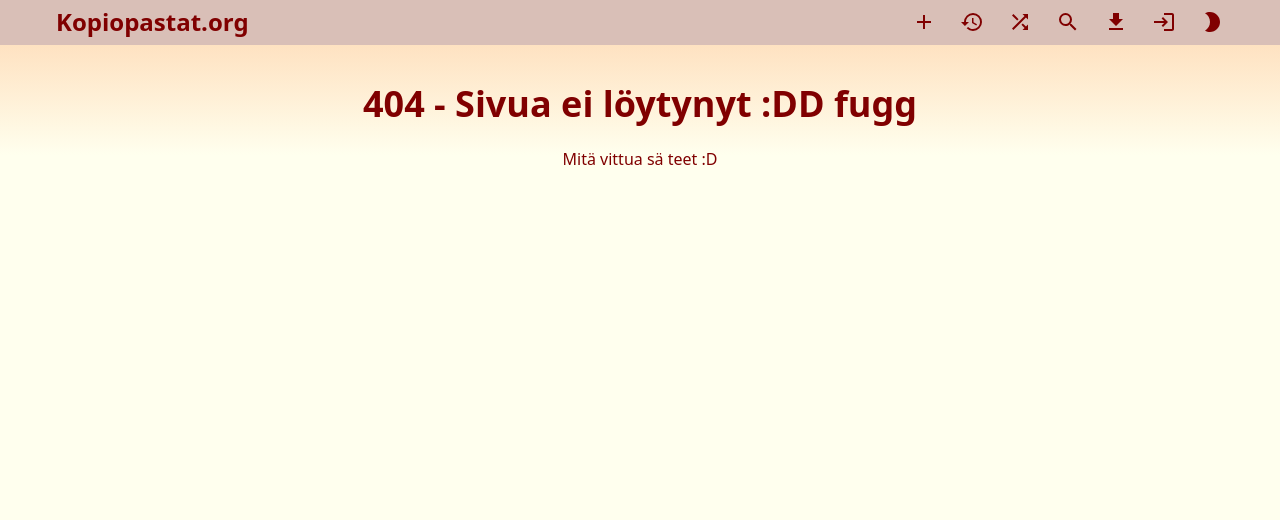
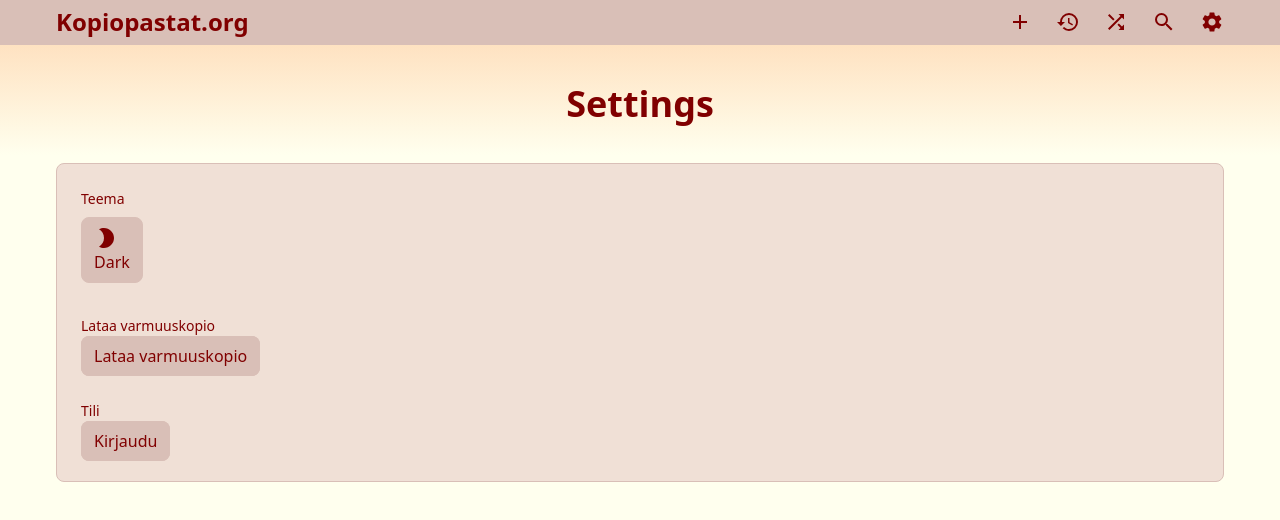
Before and after one commit to sakkedev/kopiopastat-frontend, a Next.js app: page /settings in a window 1280 px wide. Before the commit this address had no page. Shown: the top 520 px of the page. Built offline with nearby package versions, Linux system fonts and the light colour scheme.

Commit message:
Minor tweaks

```diff
--- a/components/Header.js
+++ b/components/Header.js
@@ -5,10 +5,10 @@
 import { postLogout } from '../utils/api'
 import { isLoggedIn } from '../utils/auth'
 import { translations } from '../utils/translations'
-import { MdMenuBook, MdHistory, MdShuffle, MdSearch, MdDownload, MdAdd, MdWbSunny, MdBrightness2, MdLogin, MdLogout, MdEdit } from 'react-icons/md'
+import { MdMenuBook, MdHistory, MdShuffle, MdSearch, MdDownload, MdAdd, MdWbSunny, MdBrightness2, MdLogin, MdLogout, MdEdit, MdSettings } from 'react-icons/md'
 import { API_BASE } from '../utils/api'
 
-export default function Header({ showEdit = false, editHref = '' }) {
+export default function Header({ showEdit = false, editHref = '', showShuffle = true }) {
   const router = useRouter()
   const [isDark, setIsDark] = useState(false)
   const [loggedIn, setLoggedIn] = useState(false)
@@ -55,17 +55,9 @@
           {showEdit && <Link href={editHref} title={translations.edit} className="glyph"><MdEdit size={24} color="currentColor" /></Link>}
           <Link href="/new" title={translations.new} className="glyph"><MdAdd size={24} color="currentColor" /></Link>
           <Link href="/recent/1" title={translations.recentEdits} className="glyph"><MdHistory size={24} color="currentColor" /></Link>
-          <button onClick={handleRandom} title={translations.random} className="glyph"><MdShuffle size={24} color="currentColor" /></button>
+          {showShuffle && <button onClick={handleRandom} title={translations.random} className="glyph"><MdShuffle size={24} color="currentColor" /></button>}
           <Link href="/search" title={translations.search} className="glyph"><MdSearch size={24} color="currentColor" /></Link>
-          <a href={`${API_BASE}/download_backup`} download title={translations.downloadBackup} className="glyph"><MdDownload size={24} color="currentColor" /></a>
-          {loggedIn ? (
-            <button onClick={handleLogout} title={translations.logoutTitle} className="glyph"><MdLogout size={24} color="currentColor" /></button>
-          ) : (
-            <Link href="/login" title={translations.login} className="glyph"><MdLogin size={24} color="currentColor" /></Link>
-          )}
-          <button onClick={toggleTheme} title={isDark ? translations.switchToLight : translations.switchToDark} className="glyph">
-            {isDark ? <MdWbSunny size={24} color="currentColor" /> : <MdBrightness2 size={24} color="currentColor" />}
-          </button>
+          <Link href="/settings" title="Settings" className="glyph"><MdSettings size={24} color="currentColor" /></Link>
         </nav>
       </div>
     </header>
--- a/pages/pasta/[id].js
+++ b/pages/pasta/[id].js
@@ -212,7 +212,7 @@
         <meta name="twitter:description" content={entry.content.substring(0, 200) + (entry.content.length > 200 ? '...' : '')} />
         {entry.filename && <meta name="twitter:image" content={`${API_BASE}/images/${entry.id}/${entry.filename}`} />}
       </Head>
-      <Header showEdit={(loggedIn || !entry.filename)} editHref={`/edit/${id}`} />
+      <Header showEdit={(loggedIn || !entry.filename)} editHref={`/edit/${id}`} showShuffle={false} />
       <div className="button-group-center">
         <button className="button glyph" onClick={handlePrev} disabled={entry.order_index === 0}><MdChevronLeft size={24} color="currentColor" /></button>
         <button className="button glyph" onClick={handleRandom}><MdShuffle size={24} color="currentColor" /></button>
--- a/pages/search.js
+++ b/pages/search.js
@@ -66,7 +66,8 @@
           <ul className="list">
             {results.map(result => (
               <li key={result.id} className="list-item">
-                <Link href={`/pasta/${result.id}`} className="list-link list-title">{result.title}
+                <Link href={`/pasta/${result.id}`} className="list-link">
+                <div className="list-title">{result.title}</div>
                 <p className="list-content">{result.content.substring(0, 128)}{result.content.length > 128 ? '...' : ''}</p></Link>
 
               </li>
--- /dev/null
+++ b/pages/settings.js
@@ -0,0 +1,77 @@
+import { useState, useEffect } from 'react'
+import { useRouter } from 'next/router'
+import Link from 'next/link'
+import Head from 'next/head'
+import Header from '../components/Header'
+import { postLogout } from '../utils/api'
+import { isLoggedIn } from '../utils/auth'
+import { translations } from '../utils/translations'
+import { MdWbSunny, MdBrightness2 } from 'react-icons/md'
+import { API_BASE } from '../utils/api'
+
+export default function Settings() {
+  const router = useRouter()
+  const [isDark, setIsDark] = useState(false)
+  const [loggedIn, setLoggedIn] = useState(false)
+
+  useEffect(() => {
+    const savedTheme = localStorage.getItem('theme')
+    const prefersDark = window.matchMedia('(prefers-color-scheme: dark)').matches
+    const initialTheme = savedTheme ? savedTheme === 'dark' : prefersDark
+    setIsDark(initialTheme)
+    setLoggedIn(isLoggedIn())
+  }, [])
+
+  const toggleTheme = () => {
+    const newTheme = !isDark
+    setIsDark(newTheme)
+    document.documentElement.classList.toggle('dark', newTheme)
+    localStorage.setItem('theme', newTheme ? 'dark' : 'light')
+  }
+
+  const handleLogout = async () => {
+    try {
+      await postLogout()
+      window.location.reload()
+    } catch (error) {
+      console.error(error)
+      window.location.reload()
+    }
+  }
+
+  return (
+    <div>
+      <Head>
+        <title>{`Settings | ${translations.siteTitle}`}</title>
+        <meta name="description" content="Settings" />
+        <meta name="robots" content="noindex, nofollow" />
+      </Head>
+      <Header />
+      <div className="container">
+        <div className="center">
+          <h1 className="title">Settings</h1>
+        </div>
+        <div className="content-bg content-box">
+          <div className="form-group" style={{ marginBottom: '32px' }}>
+            <label className="label">{translations.theme}</label>
+            <button onClick={toggleTheme} className="button">
+              {isDark ? <><MdWbSunny size={24} color="currentColor" /> Light (Yotsuba)</> : <><MdBrightness2 size={24} color="currentColor" /> Dark</>}
+            </button>
+          </div>
+          <div className="form-group" style={{ marginBottom: '32px' }}>
+            <label className="label">{translations.downloadBackup}</label>
+            <a href={`${API_BASE}/download_backup`} download className="button">{translations.downloadBackup}</a>
+          </div>
+          <div className="form-group">
+            <label className="label">{translations.account}</label>
+            {loggedIn ? (
+              <button onClick={handleLogout} className="button">{translations.logoutTitle}</button>
+            ) : (
+              <Link href="/login" className="button">{translations.login}</Link>
+            )}
+          </div>
+        </div>
+      </div>
+    </div>
+  )
+}
--- a/styles/globals.css
+++ b/styles/globals.css
@@ -41,6 +41,11 @@
 .button:disabled {
   cursor: not-allowed;
   opacity: 0.5;
+}
+
+.button.active {
+  background-color: #800000;
+  color: #F0E0D6;
 }
 
 .button-small {
@@ -212,7 +217,7 @@
   text-overflow: ellipsis;
   white-space: nowrap;
   overflow-wrap: break-word;
-  -webkit-line-clamp: 3;
+  -webkit-line-clamp: 2;
   -webkit-box-orient: vertical;
   display: -webkit-box;
   overflow: hidden;
@@ -288,7 +293,7 @@
 }
 
 .form-group {
-  margin-bottom: 24px;
+  margin-bottom: 4px;
 }
 
 .label {
@@ -406,6 +411,11 @@
 
 .dark .button:hover {
   background-color: #777777;
+}
+
+.dark .button.active {
+  background-color: #d4d4d4;
+  color: #191919;
 }
 
 .dark .input {
@@ -573,6 +583,14 @@
   height: auto;
 }
 
+.button.glyph.active {
+  color: #F0E0D6 !important;
+}
+
+.dark .button.glyph.active {
+  color: #191919 !important;
+}
+
 @media (max-width: 768px) {
   .header-container {
     flex-direction: column;
--- a/utils/translations.js
+++ b/utils/translations.js
@@ -71,5 +71,10 @@
   noNextEntry: "Ei seuraavaa merkintää",
   randomLoadFailed: "Satunnaisen merkinnän lataaminen epäonnistui",
   incorrectCaptcha: "Väärä vastaus",
-  verifyCaptcha: "Vahvista CAPTCHA"
+  verifyCaptcha: "Vahvista CAPTCHA",
+  theme: "Teema",
+  account: "Tili",
+  sortByPopularity: "Järjestä suosion mukaan",
+  sortByDate: "Järjestä päivämäärän mukaan",
+  sortByAZ: "Järjestä A-Z"
 }
```
